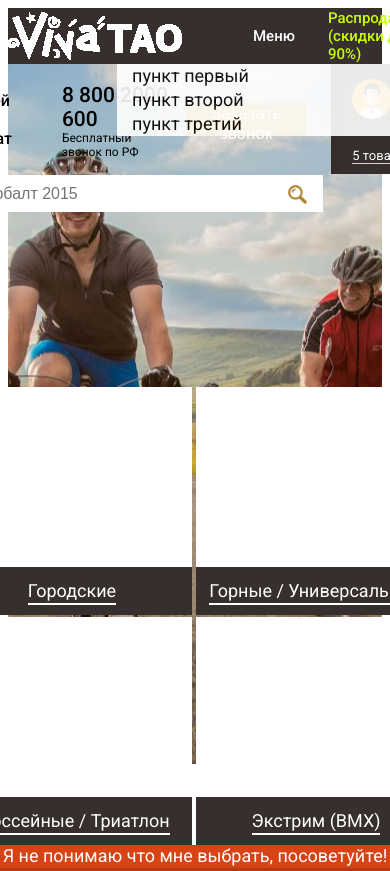
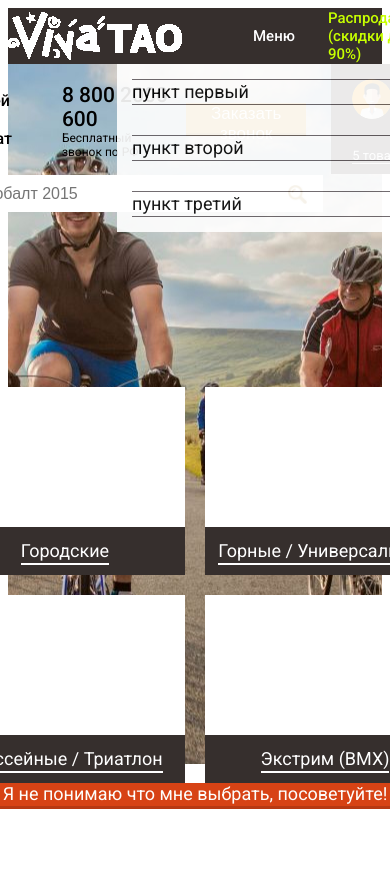
Before and after one commit to Nyan969/kl, an Angular app: page / in a window 390 px wide. Both pictures are taken after a click on the link "Меню". Shown: the top 871 px of the page. After the commit the page ends 844 px from the top, so only its background shows below. Built offline with nearby package versions, Linux system fonts and the light colour scheme.

Commit message:
верстка

```diff
--- a/src/app/app.component.scss
+++ b/src/app/app.component.scss
@@ -58,7 +58,11 @@
 }
 
 /* Responsive Styles */
-@media screen and (max-width: 750px) {
+@media screen and (max-width: 969px) {
+  .banner-section__box {
+    max-width: 750px;
+    padding-bottom: 175px;
+  }
 
 }
 
--- a/src/app/bicycles-list/bicycles-list.component.scss
+++ b/src/app/bicycles-list/bicycles-list.component.scss
@@ -44,8 +44,19 @@
   background-position: center;
 }
 
-@media screen and (max-width: 990px) {
+@media screen and (max-width: 969px) {
   .bicycles-list {
-    grid-template-columns: repeat(2, 242px);
+    grid-template-columns: repeat(2, 240px);
+    grid-gap: 20px;
   }
+
+  .bicycle-card__image {
+    height: 140px;
+    background-size: cover;
+    background-position: center;
+  }
+  .bicycle-card {
+    height: 188px;
+  }
+
 }
--- a/src/app/menu/menu.component.scss
+++ b/src/app/menu/menu.component.scss
@@ -15,11 +15,18 @@
   opacity: 0.9;
 }
 
+li {
+  width: 100%;
+}
+
 .menu__item {
   font-size: 18px;
   line-height: 24px;
-  margin-left: 15px;
-  }
+  margin: 15px;
+  display: block;
+  border-top: 1px  solid rgba(47, 39, 45, 0.75);
+  border-bottom: 1px  solid rgba(47, 39, 45, 0.75);
+}
 
 .link {
   color: #000;
--- a/src/app/menu/menu.component.ts
+++ b/src/app/menu/menu.component.ts
@@ -20,6 +20,7 @@ export class MenuComponent implements OnInit {
   }
 
   close() {
+
   }
 
   ngOnInit() {
```
